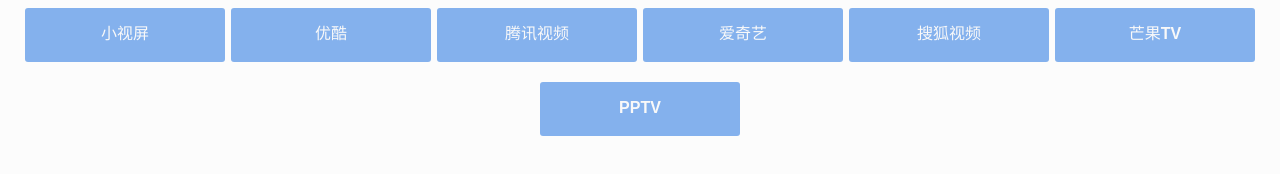
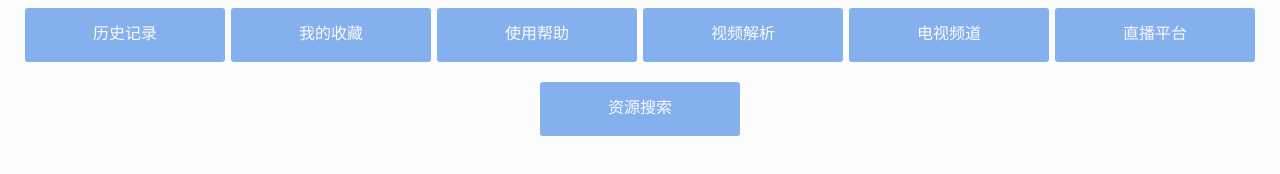
Before and after one commit to dianliang521/zhuye0.5, a plain HTML site: page index.html in a window 1280 px wide. Drawn offline with Linux system fonts and the light colour scheme.

Commit message:
Update index.html

```diff
--- a/index.html
+++ b/index.html
@@ -196,19 +196,19 @@ body {
 
 <div class="middel">
 
-<a href="https://sv.baidu.com/" class="rowtop1">小视屏</a>
+<a href="https://sv.baidu.com/" class="rowtop1">历史记录</a>
 
-<a href="http://www.youku.com" class="rowtop1">优酷</a>
+<a href="http://www.youku.com" class="rowtop1">我的收藏</a>
 
-<a href="http://m.v.qq.com" class="rowtop1">腾讯视频</a>
+<a href="http://m.v.qq.com" class="rowtop1">使用帮助</a>
 
-<a href="http://m.iqiyi.com" class="rowtop1">爱奇艺</a>
+<a href="http://m.iqiyi.com" class="rowtop1">视频解析</a>
 
-<a href="http://m.tv.sohu.com" class="rowtop1">搜狐视频</a>
+<a href="http://m.tv.sohu.com" class="rowtop1">电视频道</a>
 
-<a href="https://m.mgtv.com/channel/tv/" class="rowtop1">芒果TV</a>
+<a href="https://m.mgtv.com/channel/tv/" class="rowtop1">直播平台</a>
 
-<a href="http://m.pptv.com" class="rowtop1">PPTV</a>
+<a href="http://m.pptv.com" class="rowtop1">资源搜索</a>
 
 </div>
 
```
